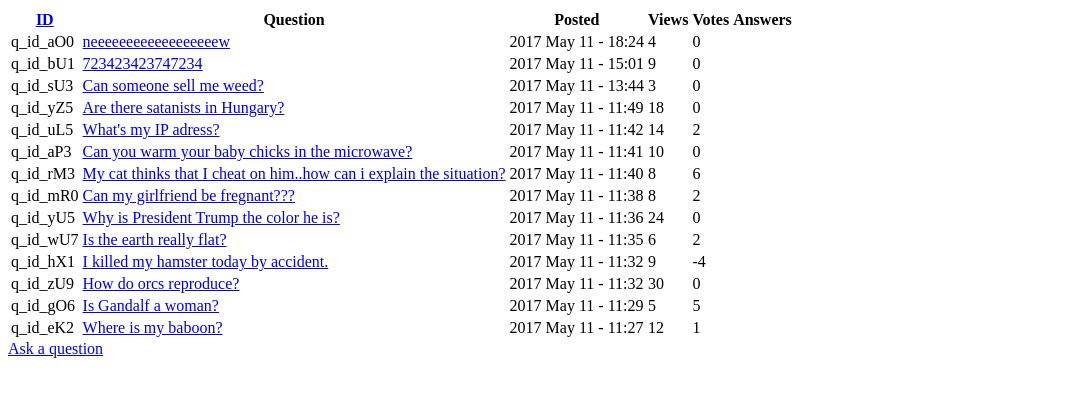
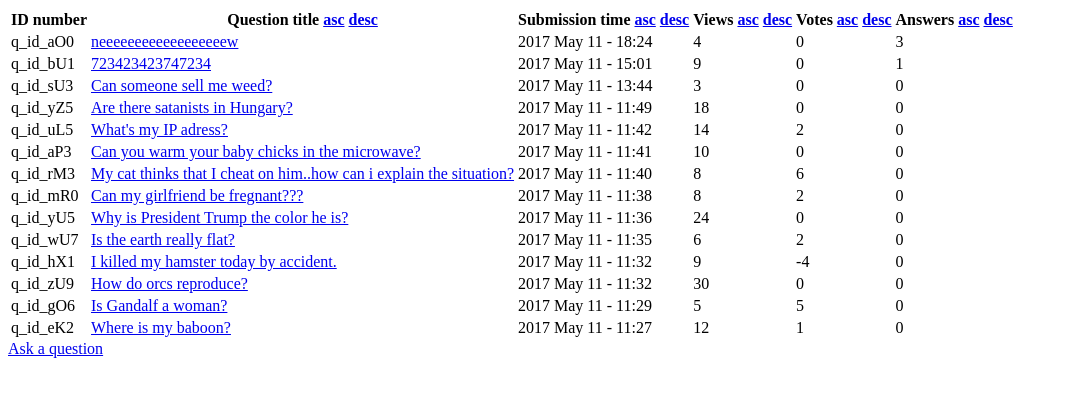
Before and after one commit to matebalogh11/askmate-rushbit, a Flask app: page / in a window 1280 px wide. Shown: the top 397 px of the page, without its empty margins (0-1067 px from the left). Run offline with Flask 2, Linux system fonts and the light colour scheme.

Commit message:
HTML templates formated to have better structure and more information provided to users.

```diff
--- a/templates/a_form.html
+++ b/templates/a_form.html
@@ -13,7 +13,7 @@
             <input type="file" name="a_image" id="a_image">
         </p>
         <p>
-            <input type="submit" value="Answer question" name="submit" id="submit">
+            <input type="submit" value="Submit" name="submit" id="submit">
         </p>
     </form>
 {% endblock %}
--- a/templates/list.html
+++ b/templates/list.html
@@ -4,12 +4,34 @@
 {% block content %}
     <table>
         <tr>
-            <th><a href="{{ url_for('sort_questions', id=asc) }}">ID</th>
-            <th>Question</th>
-            <th>Posted</th>
-            <th>Views</th>
-            <th>Votes</th>
-            <th>Answers</th>
+            <th>
+                ID number
+            </th>
+            <th>
+                Question title
+                <a href="{{ url_for('show_question_list', title='asc') }}">asc</a>
+                <a href="{{ url_for('show_question_list', title='desc') }}">desc</a>
+            </th>
+            <th>
+                Submission time
+                <a href="{{ url_for('show_question_list', time='asc') }}">asc</a>
+                <a href="{{ url_for('show_question_list', time='desc') }}">desc</a>
+            </th>
+            <th>
+                Views
+                <a href="{{ url_for('show_question_list', views='asc') }}">asc</a>
+                <a href="{{ url_for('show_question_list', views='desc') }}">desc</a>
+            </th>
+            <th>
+                Votes
+                <a href="{{ url_for('show_question_list', votes='asc') }}">asc</a>
+                <a href="{{ url_for('show_question_list', votes='desc') }}">desc</a>
+            </th>
+            <th>
+                Answers
+                <a href="{{ url_for('show_question_list', answers='asc') }}">asc</a>
+                <a href="{{ url_for('show_question_list', answers='desc') }}">desc</a>
+            </th>
         </tr>
         {% for line in questions %}
             <tr>
@@ -20,11 +42,7 @@
                 <td>{{ line[1] }}</td>
                 <td>{{ line[2] }}</td>
                 <td>{{ line[3] }}</td>
-                {% for key in number_of_answers %}
-                {% if key == line[0] %}
-                <td>{{ number_of_answers.get(key) }}</td>
-                {% endif %}
-                {% endfor %}
+                <td>{{ line[7] }}</td>
             </tr>
         {% endfor %}
     </table>
```
Also changed, not shown: templates/q_form.html (+8 -8 lines), templates/question.html (+9 -10 lines).
